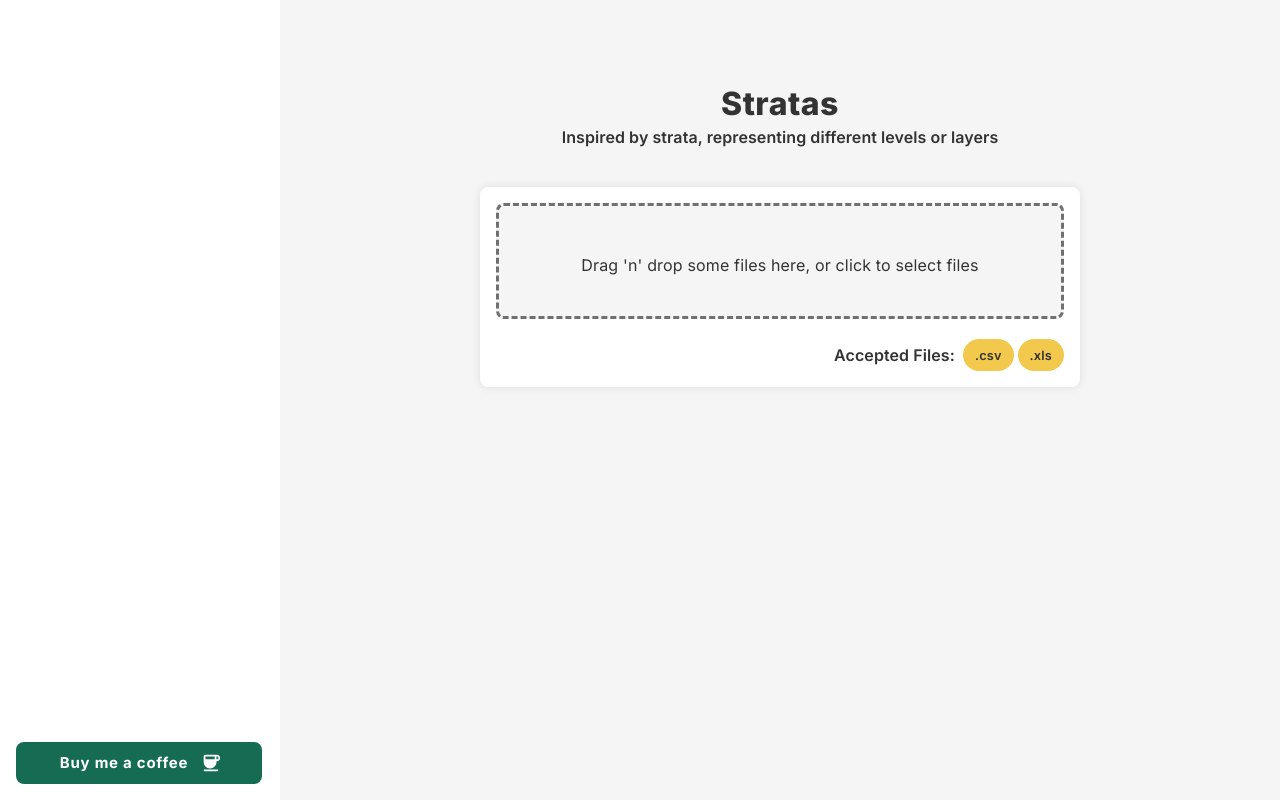
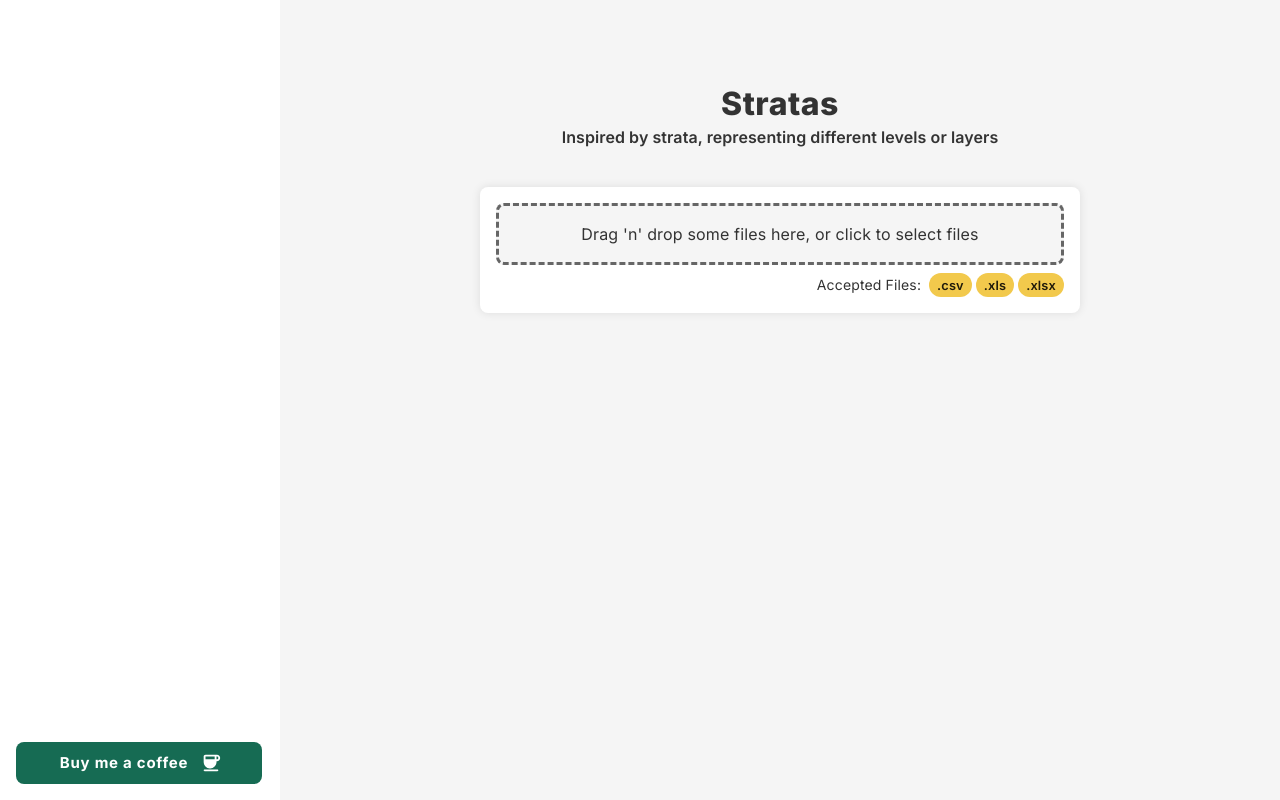
Before and after one commit to GeronimoJohn/Stratas, a Next.js app: page / in a window 1280 px wide. Built offline with nearby package versions, Linux system fonts and the light colour scheme.

Commit message:
fix: clean up component

```diff
--- a/src/components/FileDropzone/FileDropzone.tsx
+++ b/src/components/FileDropzone/FileDropzone.tsx
@@ -1,21 +1,41 @@
 'use client'
 
-import { ReactElement } from 'react'
-import { useDropzone } from 'react-dropzone'
+import { ReactElement, useCallback, useState } from 'react'
+import { useDropzone, FileRejection } from 'react-dropzone'
 import Box from '@mui/material/Box'
 import Typography from '@mui/material/Typography'
 import Stack from '@mui/material/Stack'
 import Chip from '@mui/material/Chip'
+import Alert from '@mui/material/Alert'
+
+const MAX_FILE_SIZE = 5 * 1024 * 1024 // 5MB
+const ACCEPTED_FILE_TYPES = ['.csv', '.xls', '.xlsx']
 
 export function FileDropzone(): ReactElement {
-  const { getRootProps, getInputProps } = useDropzone()
+  const [fileRejections, setFileRejections] = useState<FileRejection[]>([])
+
+  const onDrop = useCallback(
+    (acceptedFiles: File[], fileRejections: FileRejection[]) => {
+      setFileRejections(fileRejections)
+      console.log('Accepted files:', acceptedFiles)
+    },
+    []
+  )
+
+  const { getRootProps, getInputProps, isDragActive } = useDropzone({
+    onDrop,
+    accept: ACCEPTED_FILE_TYPES.reduce(
+      (acc, type) => ({ ...acc, [type]: [] }),
+      {}
+    ),
+    maxSize: MAX_FILE_SIZE
+  })
 
   return (
     <Stack
-      gap={5}
+      gap={2}
       sx={{
         p: 4,
-        height: 200,
         width: 600,
         borderRadius: 2,
         backgroundColor: 'background.default',
@@ -25,43 +45,45 @@ export function FileDropzone(): ReactElement {
       <Box
         sx={{
           p: 4,
-          pb: 2,
-          flex: 1,
           display: 'flex',
           flexDirection: 'column',
           alignItems: 'center',
           justifyContent: 'center',
           borderRadius: 2,
-          border: '3px dashed #726f6f',
-          backgroundColor: 'background.paper'
+          border: '3px dashed',
+          borderColor: isDragActive ? 'primary.main' : 'text.secondary',
+          backgroundColor: 'background.paper',
+          transition: 'border-color 0.2s ease-in-out'
         }}
+        {...getRootProps()}
       >
-        <Box {...getRootProps({ className: 'dropzone' })}>
-          <input {...getInputProps()} />
-          <p>Drag 'n' drop some files here, or click to select files</p>
-        </Box>
+        <input {...getInputProps()} />
+        <Typography>
+          {isDragActive
+            ? 'Drop the files here...'
+            : "Drag 'n' drop some files here, or click to select files"}
+        </Typography>
       </Box>
+      {fileRejections.length > 0 && (
+        <Alert severity="error">
+          {fileRejections.map(({ file, errors }) => (
+            <Box key={file.name}>
+              {file.name} - {errors.map((e) => e.message).join(', ')}
+            </Box>
+          ))}
+        </Alert>
+      )}
       <Stack
-        gap={2}
         direction="row"
-        alignSelf="flex-end"
         alignItems="center"
-        justifyContent="center"
-        sx={{ mt: 'auto' }}
+        justifyContent="flex-end"
+        spacing={2}
       >
-        <Typography variant="h4">Accepted Files: </Typography>
-        <Stack
-          direction="row"
-          spacing={1}
-          sx={{
-            '& .MuiChip-root': {
-              backgroundColor: 'warning.main',
-              color: 'text.primary'
-            }
-          }}
-        >
-          <Chip label=".csv" />
-          <Chip label=".xls" />
+        <Typography variant="body2">Accepted Files: </Typography>
+        <Stack direction="row" spacing={1}>
+          {ACCEPTED_FILE_TYPES.map((type) => (
+            <Chip key={type} label={type} color="warning" size="small" />
+          ))}
         </Stack>
       </Stack>
     </Stack>
```
